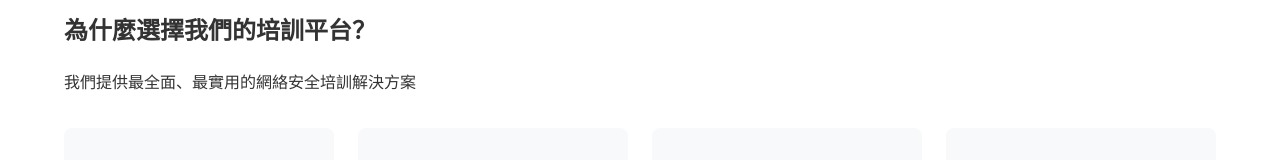
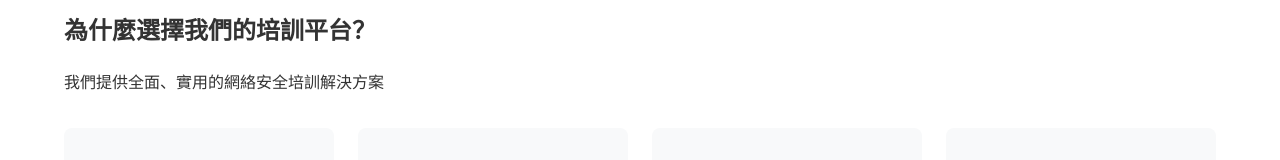
Before and after one commit to DanielCheang007/hkirc, a plain HTML site: page index.html in a window 1280 px wide. Shown: the part 465-625 px from the top of the page. Drawn offline with Linux system fonts and the light colour scheme.

Commit message:
update texts

```diff
--- a/index.html
+++ b/index.html
@@ -42,7 +42,7 @@
 		<div class="container">
 			<h2 class="feature-title">為什麼選擇我們的培訓平台？</h2>
 			<p class="feature-desc">
-				我們提供最全面、最實用的網絡安全培訓解決方案
+				我們提供全面、實用的網絡安全培訓解決方案
 			</p>
 
 			<div class="feature-grid">
```
Also changed, not shown: 1 other file.
